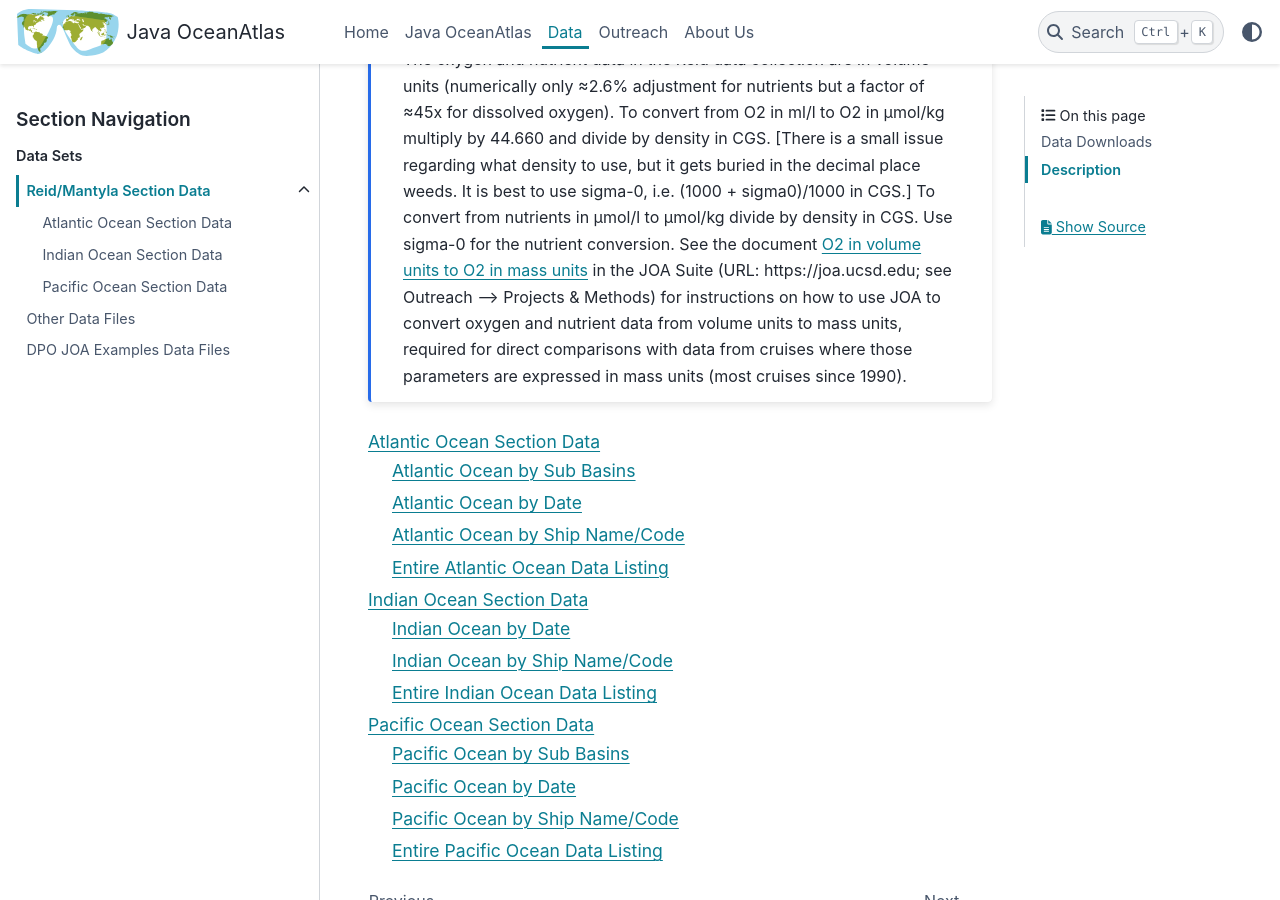
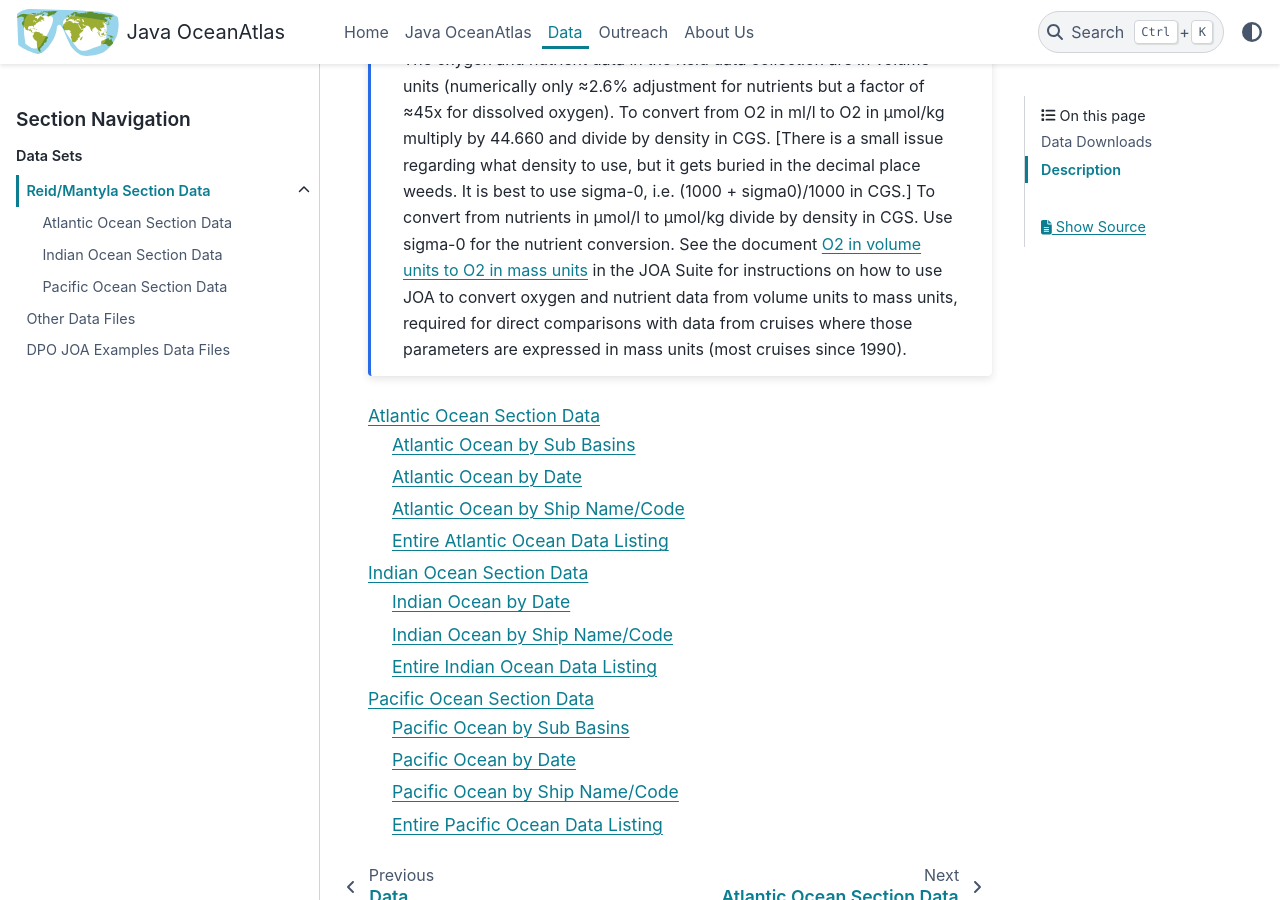
Before and after one commit to OceanAtlas/joa-sphinx, a Sphinx documentation site: the page built from docs/data/reid/index.md, in a window 1280 px wide and 900 px high, scrolled down 1176 px. Built offline with Sphinx 7.4.7 and the PyData theme 0.15.4, drawn with Linux system fonts in a browser that asks for light colours.

Commit message:
remove outdated guidance to o2 document in reid page

````diff
--- a/docs/data/reid/index.md
+++ b/docs/data/reid/index.md
@@ -16,7 +16,7 @@ The data sets all include temperature and salinity, nearly all have dissolved ox
 
 The data files all 2200+ sections are in zipped directories in both NODC SD2 ASCII and JOA binary. We list the individual file descriptions here, and suggest locating files of interest from searching the directories after downloading.
 
-```{note} The oxygen and nutrient data in the Reid data collection are in volume units (numerically only ≈2.6% adjustment for nutrients but a factor of ≈45x for dissolved oxygen). To convert from O2 in ml/l to O2 in μmol/kg multiply by 44.660 and divide by density in CGS. [There is a small issue regarding what density to use, but it gets buried in the decimal place weeds. It is best to use sigma-0, i.e. (1000 + sigma0)/1000 in CGS.] To convert from nutrients in μmol/l to μmol/kg divide by density in CGS. Use sigma-0 for the nutrient conversion. See the document [O2 in volume units to O2 in mass units](../../outreach/projects/o2.md) in the JOA Suite (URL: https://joa.ucsd.edu; see Outreach --> Projects & Methods) for instructions on how to use JOA to convert oxygen and nutrient data from volume units to mass units, required for direct comparisons with data from cruises where those parameters are expressed in mass units (most cruises since 1990).
+```{note} The oxygen and nutrient data in the Reid data collection are in volume units (numerically only ≈2.6% adjustment for nutrients but a factor of ≈45x for dissolved oxygen). To convert from O2 in ml/l to O2 in μmol/kg multiply by 44.660 and divide by density in CGS. [There is a small issue regarding what density to use, but it gets buried in the decimal place weeds. It is best to use sigma-0, i.e. (1000 + sigma0)/1000 in CGS.] To convert from nutrients in μmol/l to μmol/kg divide by density in CGS. Use sigma-0 for the nutrient conversion. See the document [O2 in volume units to O2 in mass units](../../outreach/projects/o2.md) in the JOA Suite for instructions on how to use JOA to convert oxygen and nutrient data from volume units to mass units, required for direct comparisons with data from cruises where those parameters are expressed in mass units (most cruises since 1990).
 ```
 
 ```{toctree}
````
